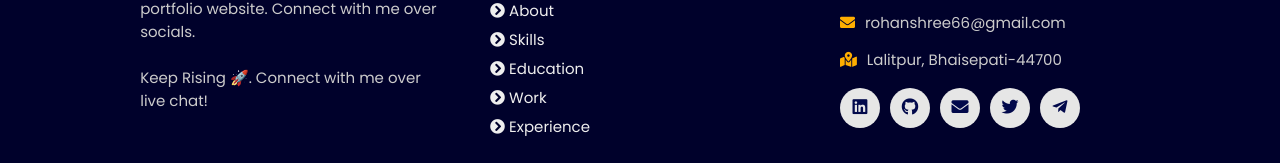
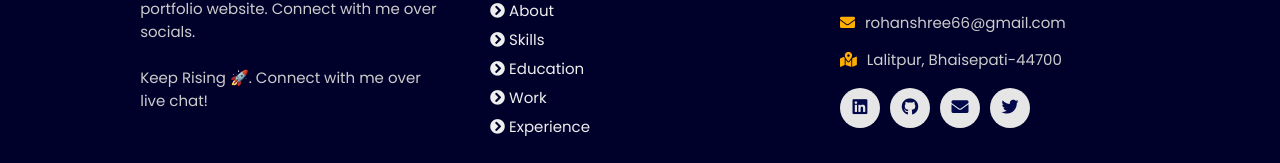
Before and after one commit to rohan7762/My-Portfolio, a plain HTML site: page index.html in a window 1280 px wide. Shown: the part 5294-5457 px from the top of the page. Drawn offline with nearby package versions, Linux system fonts and the light colour scheme; no server answers; animation ran at ten frames a second.

Commit message:
Update index.html

```diff
--- a/index.html
+++ b/index.html
@@ -366,7 +366,6 @@
               <a href="https://github.com/Rohan-paheli" class="fab fa-github" aria-label="GitHub" target="_blank"></a>
               <a href="mailto:rohanshree66@gmail.com" class="fas fa-envelope" aria-label="Mail" target="_blank"></a>
               <a href="https://twitter.com/Rohan_paheli" class="fab fa-twitter" aria-label="Twitter" target="_blank"></a>
-              <a href="https://t.me/lifecode5" class="fab fa-telegram-plane" aria-label="Telegram" target="_blank"></a>
           </div>
       </div>
   </div>
```
